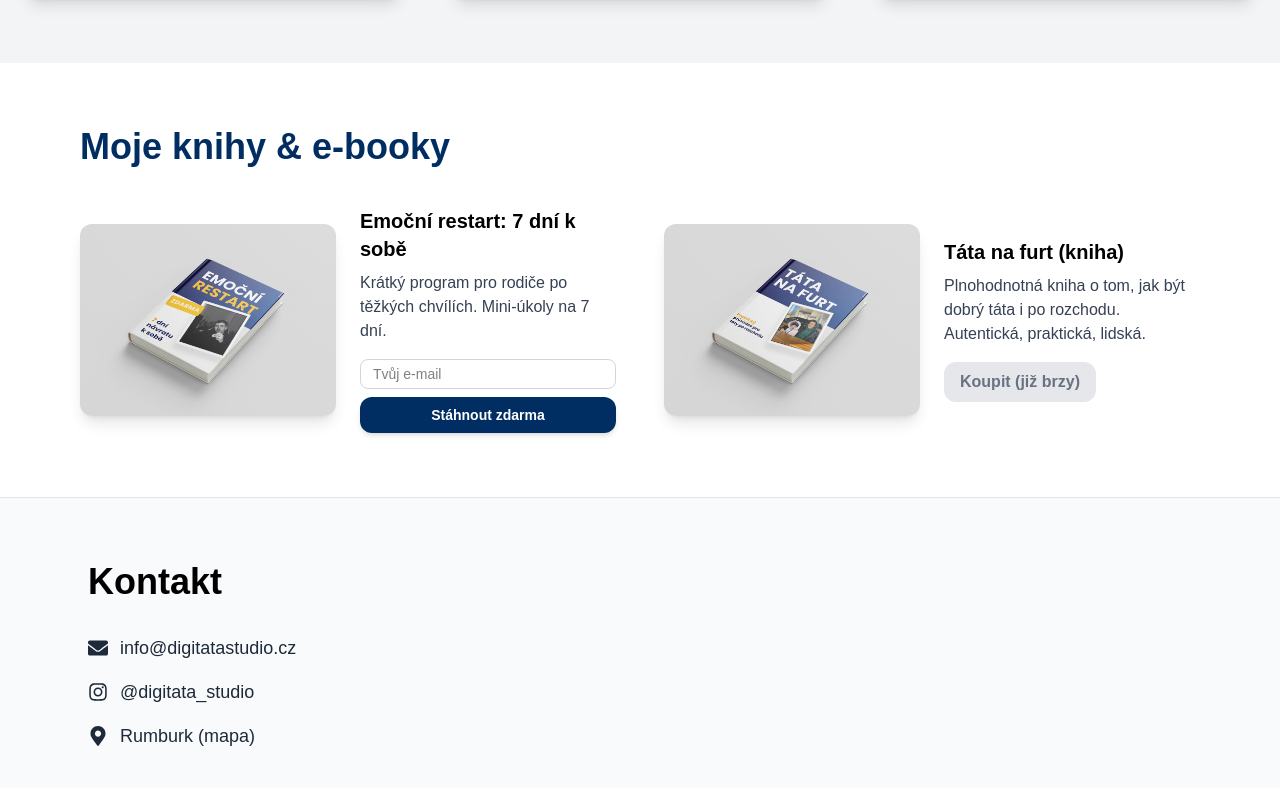
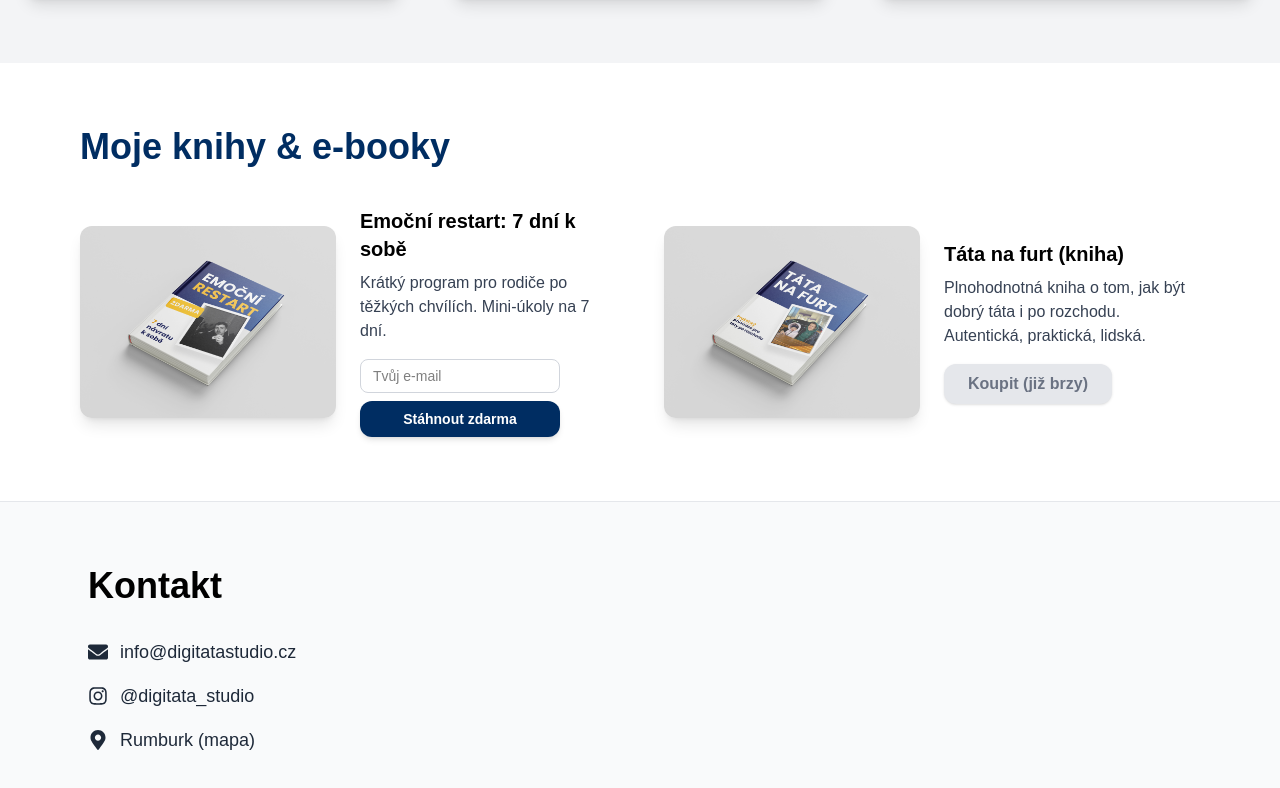
Before and after one commit to digitatastudio/digitata, a Next.js app: page / in a window 1280 px wide. Shown: the part 2151-2939 px from the top of the page. Built offline with nearby package versions, Linux system fonts and the light colour scheme; no server answers.

Commit message:
fix: form integrated into original layout

```diff
--- a/src/app/components/Ebook.tsx
+++ b/src/app/components/Ebook.tsx
@@ -18,7 +18,7 @@ export default function Ebook() {
   };
 
   return (
-    <section id="ebooks" className="section py-16 bg-white">
+    <section id="ebooks" className="py-16 bg-white">
       <div className="max-w-6xl mx-auto px-4">
         <h2 className="text-3xl md:text-4xl font-extrabold text-[#002D62] mb-10 text-center md:text-left">
           Moje knihy & e-booky
@@ -27,35 +27,28 @@ export default function Ebook() {
         <div className="grid md:grid-cols-2 gap-12">
           {/* 1) Emoční restart */}
           <div className="flex flex-col md:flex-row items-center gap-6">
-            <img
-              src="/emocnirestart.jpg"
-              alt="Emoční restart"
-              className="w-64 rounded-xl shadow-lg"
-            />
-            <div>
+            <img src="/emocnirestart.jpg" alt="Emoční restart" className="w-64 rounded-xl shadow-lg flex-shrink-0" />
+            <div className="relative">
               <h3 className="text-xl font-bold mb-2">Emoční restart: 7 dní k sobě</h3>
-              <p className="text-gray-700 mb-4">
-                Krátký program pro rodiče po těžkých chvílích. Mini-úkoly na 7 dní.
-              </p>
+              <p className="text-gray-700 mb-4">Krátký program pro rodiče po těžkých chvílích. Mini-úkoly na 7 dní.</p>
 
               {status === "success" ? (
-                <p className="text-green-600 font-bold text-sm">Odesláno do mailu!</p>
+                <p className="text-green-600 font-bold text-sm absolute">✓ Máš to v mailu!</p>
               ) : (
-                <form onSubmit={handleSubmit} className="flex flex-col gap-2">
+                <form onSubmit={handleSubmit} className="flex flex-col gap-2 w-full max-w-[200px]">
                   <input
                     type="email"
                     placeholder="Tvůj e-mail"
                     required
                     value={email}
                     onChange={(e) => setEmail(e.target.value)}
-                    className="px-3 py-1 border border-gray-300 rounded-lg focus:outline-none text-sm w-full"
+                    className="px-3 py-1.5 border border-gray-300 rounded-lg focus:outline-none text-sm"
                   />
                   <button
                     type="submit"
-                    disabled={status === "loading"}
-                    className="inline-block px-6 py-2 rounded-xl bg-[#002D62] text-white font-semibold hover:bg-[#003d85] transition-all shadow-md text-sm text-center"
+                    className="px-6 py-2 rounded-xl bg-[#002D62] text-white font-semibold hover:bg-[#003d85] transition-all shadow-md text-sm"
                   >
-                    {status === "loading" ? "..." : "Stáhnout zdarma"}
+                    {status === "loading" ? "Posílám..." : "Stáhnout zdarma"}
                   </button>
                 </form>
               )}
@@ -64,21 +57,11 @@ export default function Ebook() {
 
           {/* 2) Táta na furt */}
           <div className="flex flex-col md:flex-row items-center gap-6">
-            <img
-              src="/tatanafurt.jpg"
-              alt="Táta na furt"
-              className="w-64 rounded-xl shadow-lg"
-            />
+            <img src="/tatanafurt.jpg" alt="Táta na furt" className="w-64 rounded-xl shadow-lg flex-shrink-0" />
             <div>
               <h3 className="text-xl font-bold mb-2">Táta na furt (kniha)</h3>
-              <p className="text-gray-700 mb-4">
-                Plnohodnotná kniha o tom, jak být dobrý táta i po rozchodu.
-                Autentická, praktická, lidská.
-              </p>
-              <button
-                className="px-4 py-2 rounded-xl bg-gray-200 font-semibold cursor-not-allowed text-gray-500"
-                disabled
-              >
+              <p className="text-gray-700 mb-4">Plnohodnotná kniha o tom, jak být dobrý táta i po rozchodu. Autentická, praktická, lidská.</p>
+              <button className="px-6 py-2 rounded-xl bg-gray-200 font-semibold cursor-not-allowed text-gray-500 shadow-sm" disabled>
                 Koupit (již brzy)
               </button>
             </div>
```
